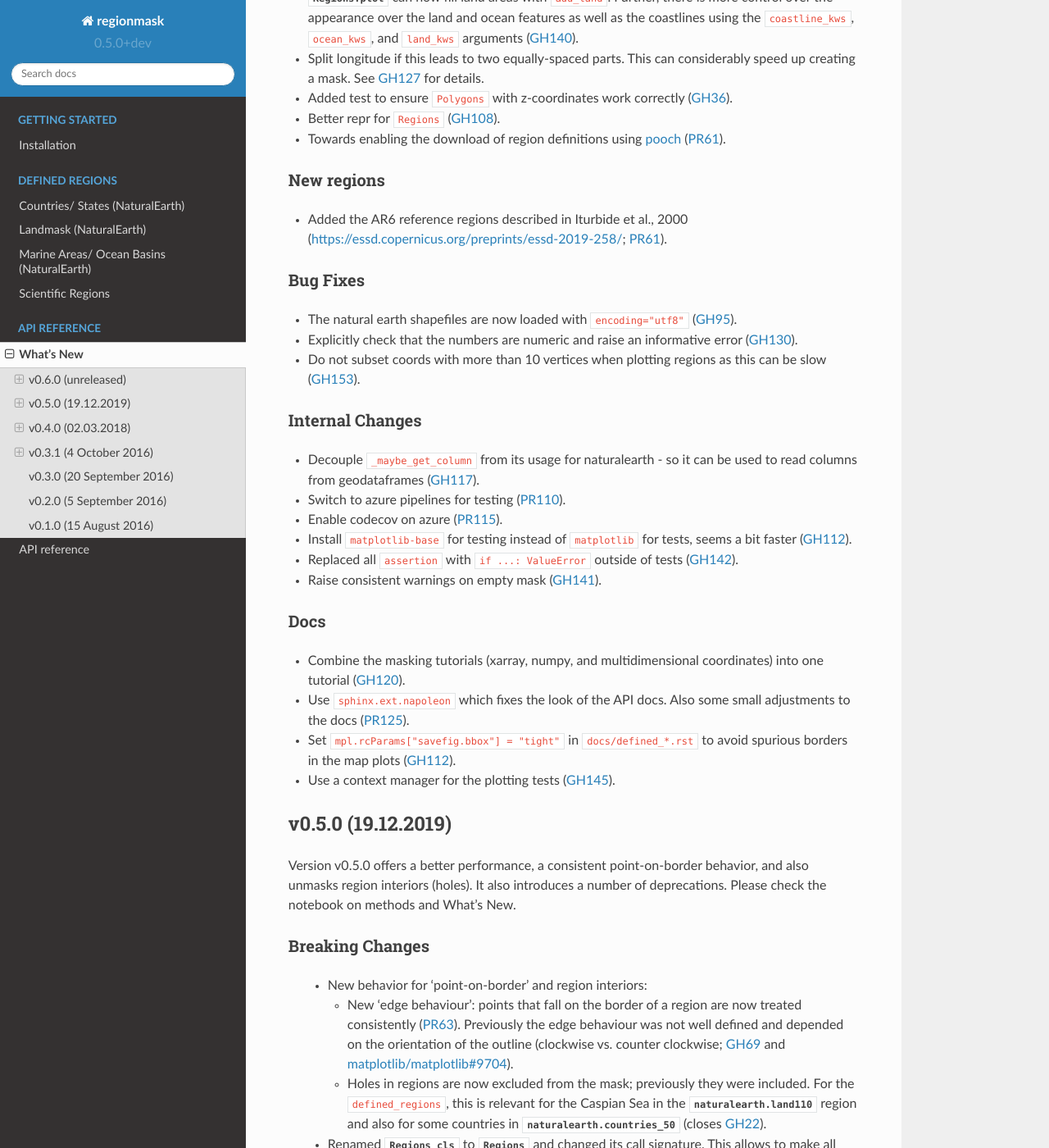
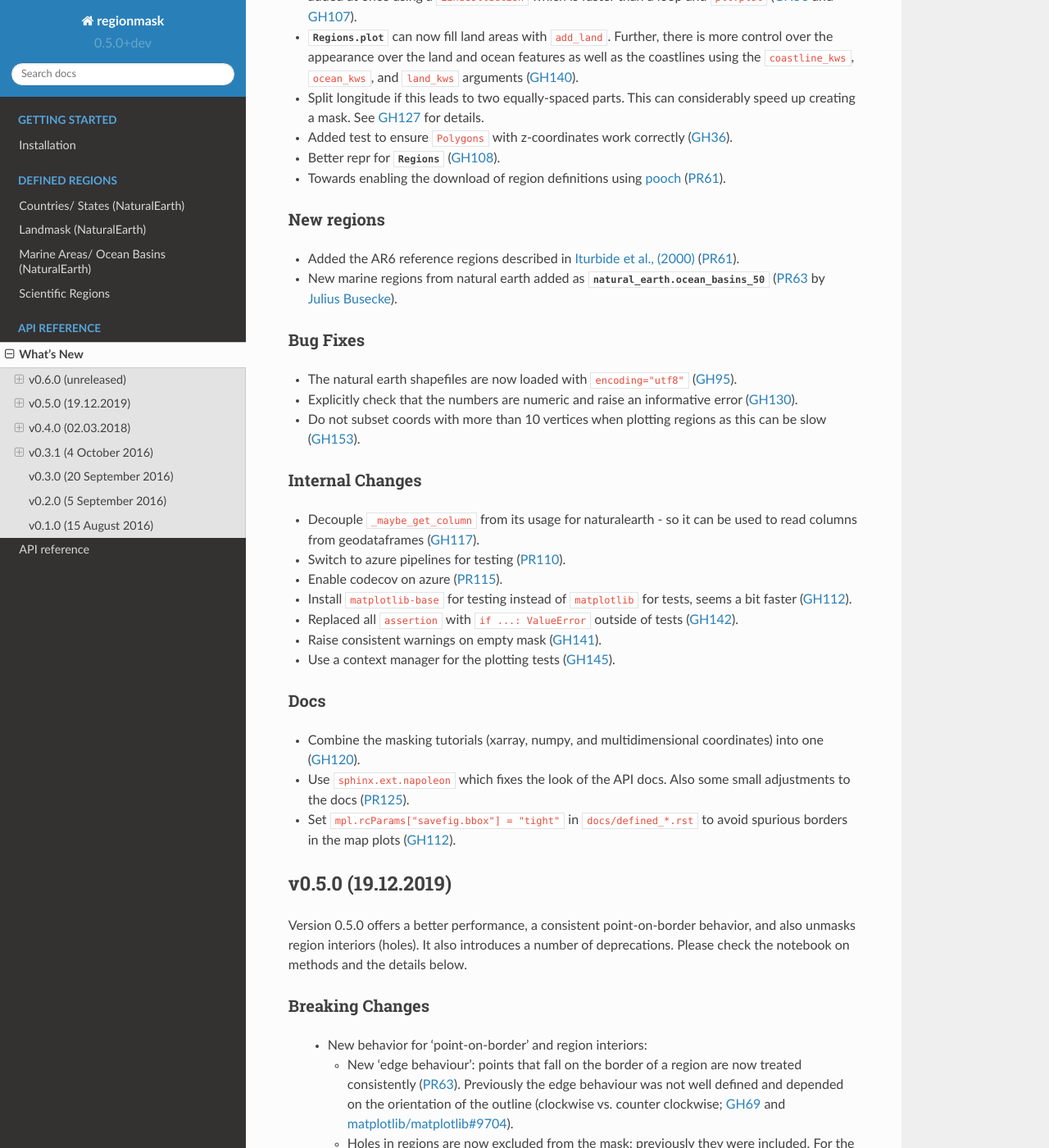
Before and after one commit to regionmask/regionmask, a Sphinx documentation site: the page built from docs/whats_new.rst, in a window 1280 px wide and 1400 px high, scrolled down 1070 px. Shown: the whole window at 82% size. Built offline with Sphinx 7.4.7 and the Read the Docs theme 2.0.0, drawn with Linux system fonts in a browser that asks for light colours; pages that are not in the unit, such as notebooks, are missing from menus; some of the changed text lies outside the part shown.

Commit message:
update whats new

```diff
--- a/docs/whats_new.rst
+++ b/docs/whats_new.rst
@@ -22,25 +22,27 @@
 
   - `Python 3 Statement <http://www.python3statement.org/>`__
 
+Version 0.6.0 offers better support for shapefiles (via `geopandas
+<https://geopandas.readthedocs.io>`__) and can directly create 3D boolean masks
+which play nicely with xarray's ``weighted.mean(...)`` function. It also includes
+a number of optimizations and bug fixes.
+
 
 Breaking Changes
 ~~~~~~~~~~~~~~~~
 
+- Points at *exactly* -180°E (or 0°E) and -90°N are now treated separately; such that a global
+  mask includes all gridpoints - see :doc:`methods<notebooks/method>` for details (:issue:`159`).
 - :py:attr:`Regions.plot()` no longer colors the ocean per default. Use
   :py:attr:`Regions.plot(add_ocean=True)` to restore the previous behavior (:issue:`58`).
 - Changed the default style of the coastlines in :py:attr:`Regions.plot()`. To restore
   the previous behavior use :py:attr:`Regions.plot(coastline_kws=dict())` (:pull:`146`).
-- Points at -180°E (or 0°E) and -90°N are now treated separately; such that a global mask includes
-  all gridpoints - see :doc:`methods<notebooks/method>` for details (:issue:`159`).
 
 Enhancements
 ~~~~~~~~~~~~
 
-- Directly create 3D boolean masks using :py:attr:`Regions.mask_3D` and
-  :py:attr:`mask_3D_geopandas` - see the :doc:`tutorial on 3D masks<notebooks/mask_3D>`
-  (:issue:`4`, :issue:`73`).
-- New marine regions from natural earth added as :py:attr:`natural_earth.ocean_basins_50`
-  (:pull:`63` by `Julius Busecke <https://github.com/jbusecke>`_).
+- Create 3D boolean masks using :py:attr:`Regions.mask_3D` and :py:attr:`mask_3D_geopandas`
+  - see the :doc:`tutorial on 3D masks<notebooks/mask_3D>` (:issue:`4`, :issue:`73`).
 - Create regions from geopandas/ shapefiles :py:attr:`from_geopandas`
   (:pull:`101` by `Aaron Spring <https://github.com/aaronspring>`_).
 - Directly mask geopandas GeoDataFrame and GeoSeries :py:attr:`mask_geopandas` (:pull:`103`).
@@ -54,15 +56,17 @@
 - Split longitude if this leads to two equally-spaced parts. This can considerably speed up
   creating a mask. See :issue:`127` for details.
 - Added test to ensure ``Polygons`` with z-coordinates work correctly (:issue:`36`).
-- Better repr for ``Regions`` (:issue:`108`).
+- Better repr for :py:class:`Regions` (:issue:`108`).
 - Towards enabling the download of region definitions using `pooch <https://www.fatiando.org/pooch/>`_
   (:pull:`61`).
 
 New regions
 ~~~~~~~~~~~
 
-- Added the AR6 reference regions described in Iturbide et al.,
-  2000 (`<https://essd.copernicus.org/preprints/essd-2019-258/>`_; :pull:`61`).
+- Added the AR6 reference regions described in `Iturbide et al., (2000)
+  <https://essd.copernicus.org/preprints/essd-2019-258/>`_ (:pull:`61`).
+- New marine regions from natural earth added as :py:attr:`natural_earth.ocean_basins_50`
+  (:pull:`63` by `Julius Busecke <https://github.com/jbusecke>`_).
 
 Bug Fixes
 ~~~~~~~~~
@@ -83,26 +87,26 @@
   seems a bit faster (:issue:`112`).
 - Replaced all ``assertion`` with ``if ...: ValueError`` outside of tests (:issue:`142`).
 - Raise consistent warnings on empty mask (:issue:`141`).
+- Use a context manager for the plotting tests (:issue:`145`).
 
 Docs
 ~~~~
 
 - Combine the masking tutorials (xarray, numpy, and multidimensional coordinates)
-  into one tutorial (:issue:`120`).
+  into one (:issue:`120`).
 - Use ``sphinx.ext.napoleon`` which fixes the look of the API docs. Also some
   small adjustments to the docs (:pull:`125`).
 - Set ``mpl.rcParams["savefig.bbox"] = "tight"`` in ``docs/defined_*.rst`` to avoid
   spurious borders in the map plots (:issue:`112`).
-- Use a context manager for the plotting tests (:issue:`145`).
 
 
 v0.5.0 (19.12.2019)
 -------------------
 
-Version v0.5.0 offers a better performance, a consistent point-on-border behavior,
+Version 0.5.0 offers a better performance, a consistent point-on-border behavior,
 and also unmasks region interiors (holes). It also introduces a number of
 deprecations. Please check the notebook on :doc:`methods<notebooks/method>` and
-What's New.
+the details below.
 
 
 Breaking Changes
```
